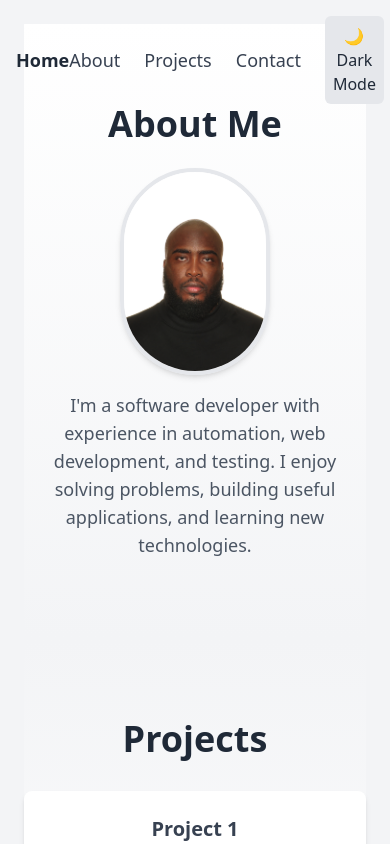
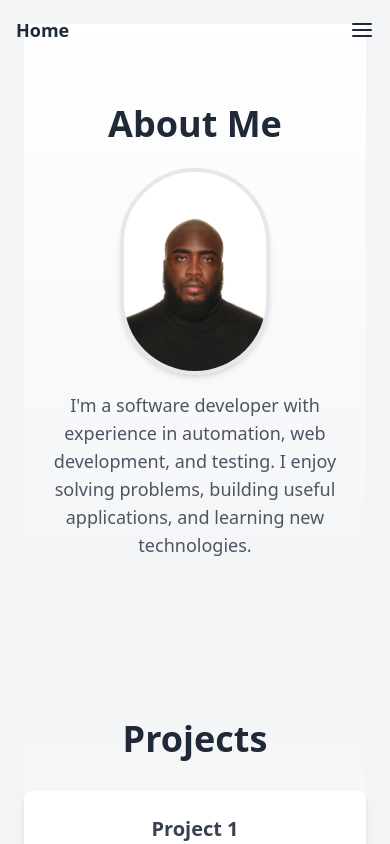
Before and after one commit to sethorpe/portfolio-site, a Next.js app: page / in a window 390 px wide. Shown: the top 844 px of the page. Built offline with nearby package versions, Linux system fonts and the light colour scheme.

Commit message:
Updated navbar for better mobile responsiveness

```diff
--- a/app/components/Navbar.js
+++ b/app/components/Navbar.js
@@ -2,11 +2,12 @@
 import React, {useState, useEffect } from "react";
 import Link from "next/link";
 import { motion } from "framer-motion";
-import { M_PLUS_1 } from "next/font/google";
 import DarkModeToggle from "./DarkModeToggle";
+import { FiMenu, FiX } from "react-icons/fi";
 
 export default function Navbar() {
-    const [scrolled, setScrolled] = useState(false)
+    const [scrolled, setScrolled] = useState(false);
+    const [menuOpen, setMenuOpen] = useState(false);
 
     useEffect(() => {
         const handleScroll = () => {
@@ -26,8 +27,10 @@ export default function Navbar() {
             transition={{ duration: 0.5, ease: "easeOut" }}
         >
             <div className="max-w-4xl mx-auto flex justify-between items-center">
+                {/* Logo */}
                 <Link href="/" className="text-lg font-semibold text-gray-800 dark:text-white hover:text-blue-600">Home</Link>
-                <div className="space-x-6 flex items-center">
+                {/* Desktop Navigation */}
+                <div className="hidden md:flex space-x-6">
                     <motion.a
                         whileHover={{ scale: 1.1 }}
                         whileTap={{ scale: 0.95 }}
@@ -52,9 +55,35 @@ export default function Navbar() {
                     >
                         Contact
                     </motion.a>
+                </div>
+                { /* Dark Mode Toggle (Always Visible) */}
+                <div className="hidden md:flex">
                     <DarkModeToggle/>
                 </div>
+                { /* Mobile Menu Button */}
+                <button
+                    onClick={() => setMenuOpen(!menuOpen)}
+                    className="md:hidden text-gray-800 dark:text-white text-2xl"
+                >
+                    {menuOpen ? <FiX /> : <FiMenu />}
+                </button>
             </div>
+
+            {/* Mobile Navigatio Menu */}
+            {menuOpen && (
+                <div className="md:hidden bg-white dark:bg-gray-800 absolute top-16 left-0 w-full flex flex-col items-center py-4 space-y-4 shadow-md">
+                    <Link href="#about" className="text-lg text-gray-700 dark:text-gray-300 hover:text-blue-600" onClick={() => setMenuOpen(false)}>
+                        About
+                    </Link>
+                    <Link href="#projects" className="text-lg text-gray-700 dark:text-gray-300 hover:text-blue-600" onClick={() => setMenuOpen(false)}>
+                        Projects
+                    </Link>
+                    <Link href="#contacts" className="text-lg text-gray-700 dark:text-gray-300 hover:text-blue-600" onClick={() => setMenuOpen(false)}>
+                        Contact
+                    </Link>
+                    <DarkModeToggle />
+                </div>
+            )}
         </motion.nav>
     );
 }
--- a/package.json
+++ b/package.json
@@ -12,7 +12,8 @@
     "framer-motion": "^12.4.3",
     "next": "15.1.7",
     "react": "^19.0.0",
-    "react-dom": "^19.0.0"
+    "react-dom": "^19.0.0",
+    "react-icons": "^5.4.0"
   },
   "devDependencies": {
     "@eslint/eslintrc": "^3",
```
Also changed, not shown: 1 other file (tests, documents, lock files or other folders).
